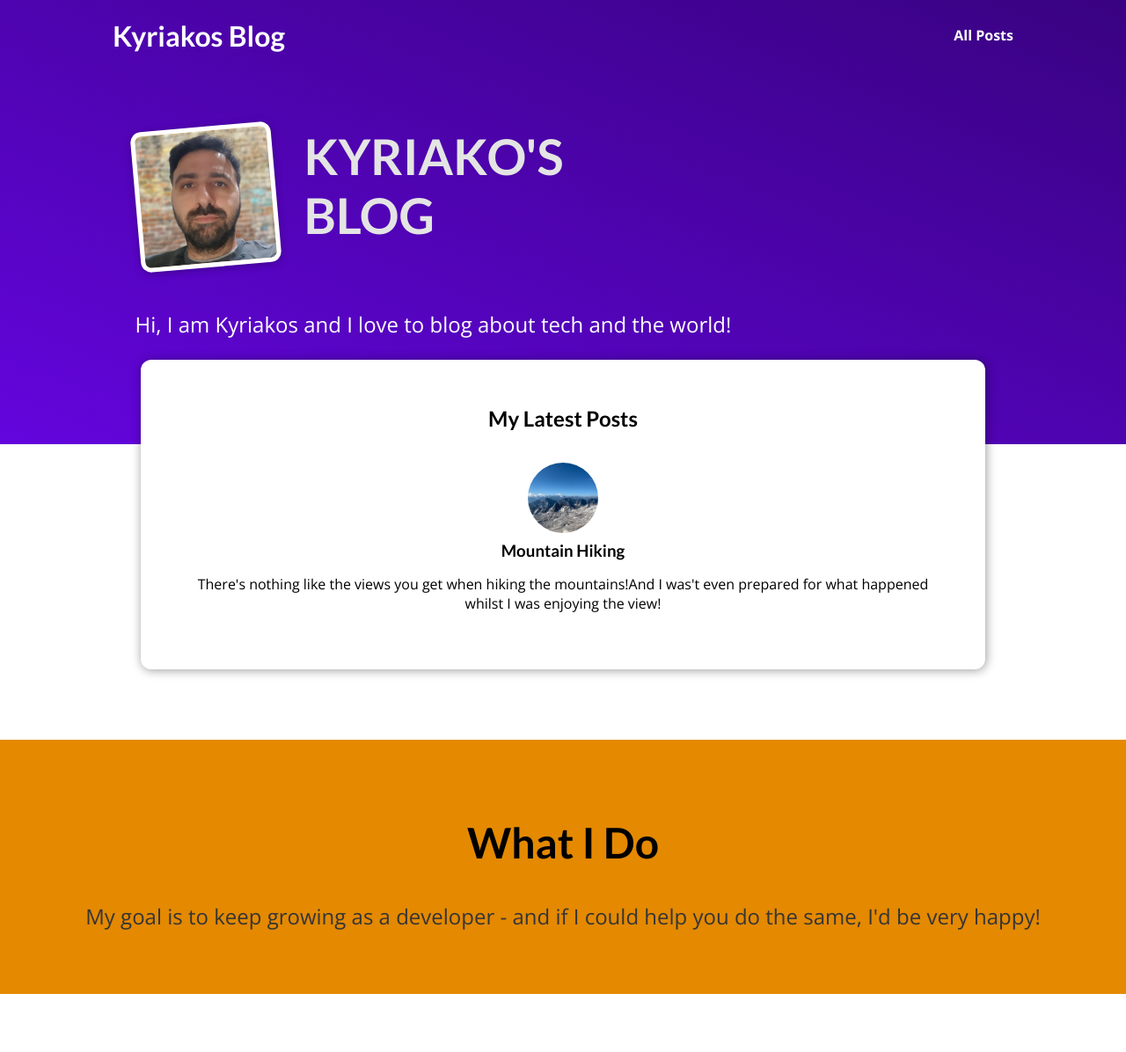
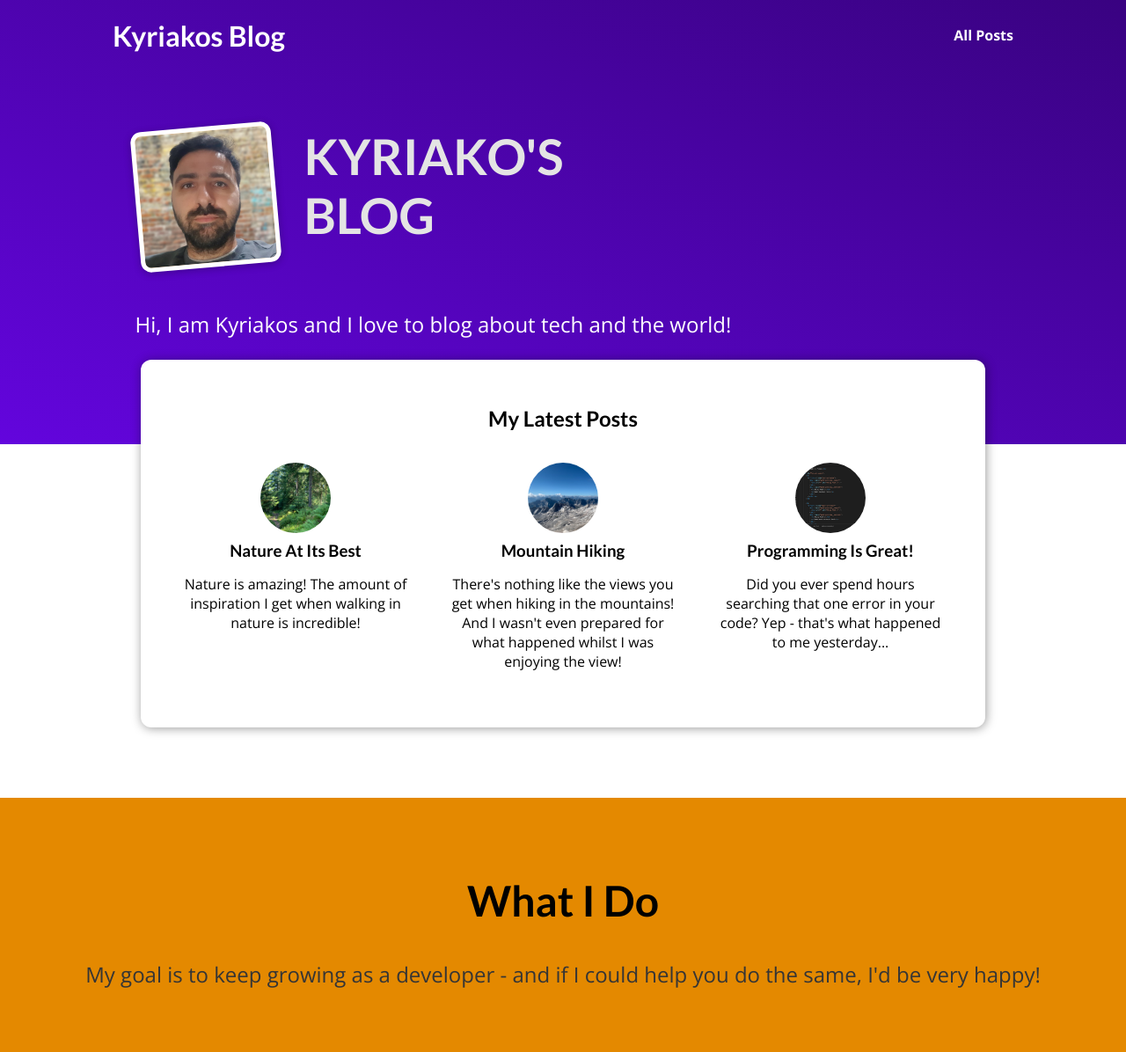
Before and after one commit to KyriakosVerveridis/Building_a_Blog, a Django app: page / in a window 1280 px wide. Shown: the whole page at 88% size. Before the commit the page ends 1130 px from the top, so only its background shows below. Run offline with Django 5.2, Linux system fonts and the light colour scheme.

Commit message:
Special Template Features & Syntax

```diff
--- a/mysite/blog/templates/blog/includes/post.html
+++ b/mysite/blog/templates/blog/includes/post.html
@@ -5,13 +5,17 @@
     {% comment  %}
     For the moment I wil hard code a value here "the-mountains"
     {% endcomment %}
-    <a href="{% url "post-detail-page" "the-mountains" %}">
-      <img src="{% static "blog/images/mountains.jpg" %}" alt="Mountain Hiking"/>
+    <a href="{% url "post-detail-page" post.slug %}">
+      <img src="{% static "blog/images/"|add:post.image %}" alt="{{ post.title }}"/>
       <div class="post__content">
-        <h3>Mountain Hiking</h3>
-        <p>There's nothing like the views you get when hiking the
-            mountains!And I was't even prepared for what happened whilst I
-            was enjoying the view!
+
+        {% comment  %}
+        Use post.title in templates instead of post["title"] as in Python
+        {% endcomment %}
+        <h3>{{ post.title }}</h3>
+        <p>
+          {{ post.excerpt }}
+        </p>
       </div>
     </a>
   </article>
--- a/mysite/blog/templates/blog/index.html
+++ b/mysite/blog/templates/blog/index.html
@@ -31,11 +31,12 @@
     <h2>My Latest Posts</h2>
 
     {% comment %}
-    Include the "post.html" template, which contains the structure for a single blog post.
-    This makes the code more modular and easier to maintain.
+    Loop through all posts and include the post template for each one
     {% endcomment %}
     <ul>
-      {% include "blog/includes/post.html" %}
+      {% for post in posts %}
+        {% include "blog/includes/post.html" %}
+      {% endfor %}
     </ul>
   </section>
 
--- a/mysite/blog/views.py
+++ b/mysite/blog/views.py
@@ -1,7 +1,7 @@
 from datetime import date
 from django.shortcuts import render
 
-posts = [
+all_posts = [
   {
       "slug": "hike-in-the-mountains",
       "image": "mountains.jpg",
@@ -67,11 +67,25 @@ posts = [
   }
 ]
 
+def get_date(post):
+
+  """Get the date from the given post dictionary"""
+  return post["date"]
+
 # Create your views here.
 
 def starting_page(request):
+  sorted_posts = sorted(all_posts, key=get_date)
+  latest_posts = sorted_posts[-3:]
+
+  """Context dictionary for the template: contains the 3
+  most recent posts to display on the index.html template"""
+  context = {
+    "posts": latest_posts
+  }
+
   """Render the starting (home) page of the blog."""
-  return render(request,"blog/index.html")
+  return render(request,"blog/index.html",context )
 
 def posts(request):
   """Display a list of all blog posts."""
```
Also changed, not shown: mysite/blog/static/blog/images/coding.jpg (added).
